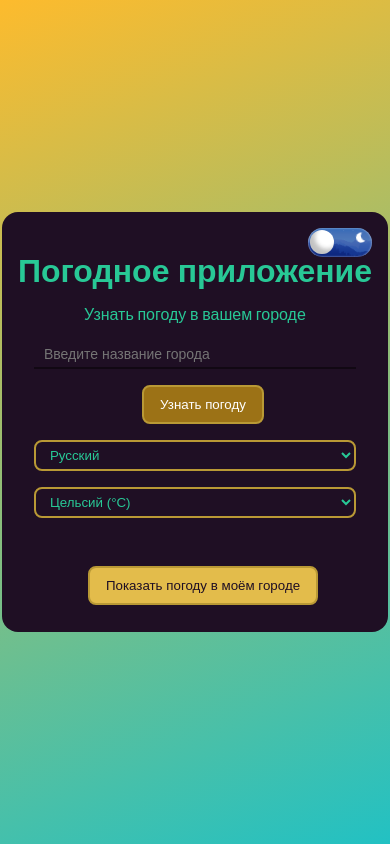
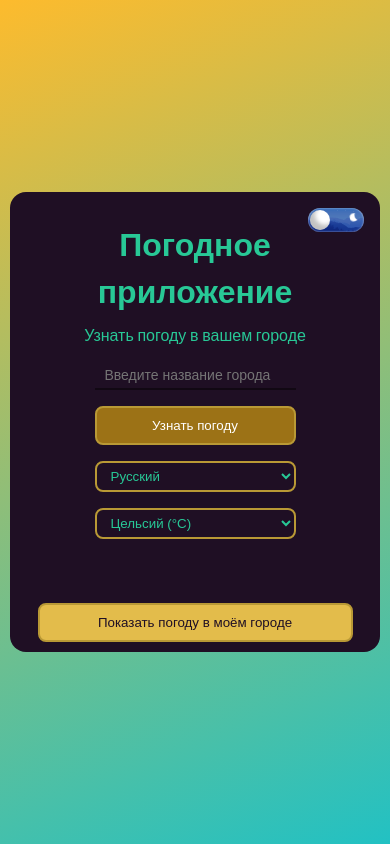
Before and after one commit to 7Hunter7/Weather_App, a Vue app: page / in a window 390 px wide. Built offline with nearby package versions, Linux system fonts and the light colour scheme.

Commit message:
Updated 'main.css, 'App.vue' and component 'WeatherCard.vue' - Updated styles for max-width: 768px

```diff
--- a/src/App.vue
+++ b/src/App.vue
@@ -208,7 +208,6 @@ watch([units], () => {
 
   &__button {
     cursor: pointer;
-    margin-left: var(--indents-medium);
     padding: var(--indents-small) var(--indents-medium);
     color: var(--background-color);
     background-color: var(--accent-color);
@@ -257,6 +256,12 @@ watch([units], () => {
 /* Адаптивность */
 @media (max-width: 768px) {
   .wrapper {
+    max-width: 100vw;
+    display: flex;
+    flex-direction: column;
+    justify-content: center;
+    align-items: center;
+    flex-wrap: wrap;
     border-radius: var(--border-radius-medium);
 
     &__header {
@@ -265,20 +270,29 @@ watch([units], () => {
     }
 
     &__form {
+      max-width: 100vw;
       flex-direction: column;
       gap: var(--indents-medium);
 
       &_input,
-      &_select,
-      &__button {
+      &_select {
         margin-left: 0;
         width: 100%;
       }
+      .wrapper__button {
+        width: 100%;
+      }
     }
+  }
+}
 
-    &-card {
-      margin: var(--indents-medium);
-      padding: var(--indents-small);
+@media (max-width: 480px) {
+  .wrapper {
+    margin: var(--indents-small);
+    padding: var(--indents-small);
+
+    &__button {
+      width: 90%;
     }
   }
 }
--- a/src/assets/main.css
+++ b/src/assets/main.css
@@ -118,14 +118,8 @@ body {
 }
 
 /* Адаптивность */
-@media (max-width: 768px) {
+@media (max-width: 1024px) {
   :root {
-    --wrapper-min-width: 90%;
-    --indents-medium: 1rem;
-    --indents-big: 1.25rem;
-    --indents-biggest: 1.5rem;
-    --icon-size: 4rem;
-
     /* Стили для ThemeSwitcher */
     --switch-width: 4rem;
     --switch-height: 1.8rem;
@@ -137,6 +131,26 @@ body {
     --sun-size: 0.6rem;
     --sun-top: 0.125rem;
     --sun-transform-origin: 1.65rem 0.45rem;
+  }
+}
+@media (max-width: 768px) {
+  :root {
+    --wrapper-min-width: 90%;
+    --indents-medium: 1rem;
+    --indents-big: 1.25rem;
+    --indents-biggest: 1.5rem;
+    --icon-size: 4rem;
+
+    /* Стили для ThemeSwitcher */
+    --switch-width: 3.5rem;
+    --switch-height: 1.5rem;
+    --checkbox-size: 1.25rem;
+    --checkbox-width: 1.8rem;
+    --checkbox-translate: translateX(2rem);
+
+    --sun-size: 0.5rem;
+    --sun-top: 0.1rem;
+    --sun-transform-origin: 1.45rem 0.4rem;
   }
   .theme-switcher {
     top: var(--indents-medium);
--- a/src/components/WeatherCard.vue
+++ b/src/components/WeatherCard.vue
@@ -125,4 +125,12 @@ const windDirection = computed(() => {
     }
   }
 }
+
+/* Адаптивность */
+@media (max-width: 768px) {
+  .weather-card {
+    margin: var(--indents-medium);
+    padding: var(--indents-small);
+  }
+}
 </style>
```
